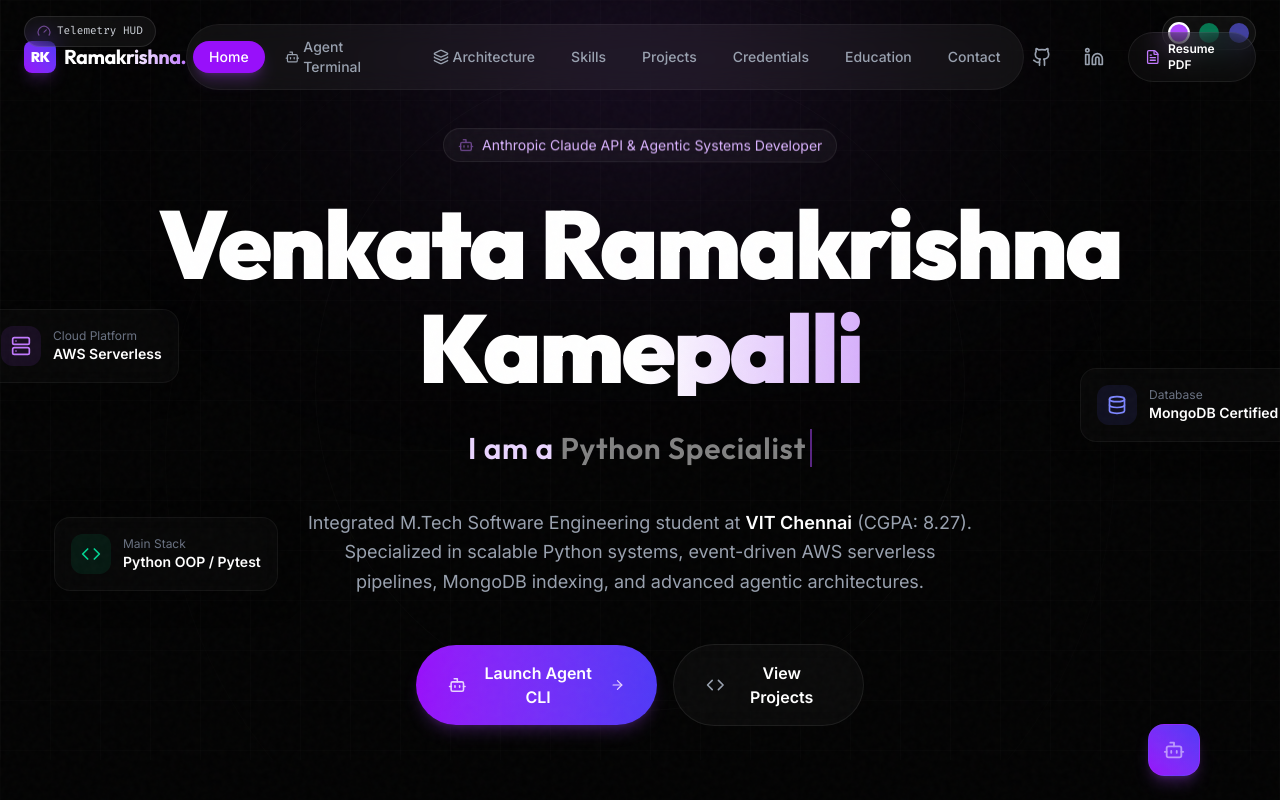
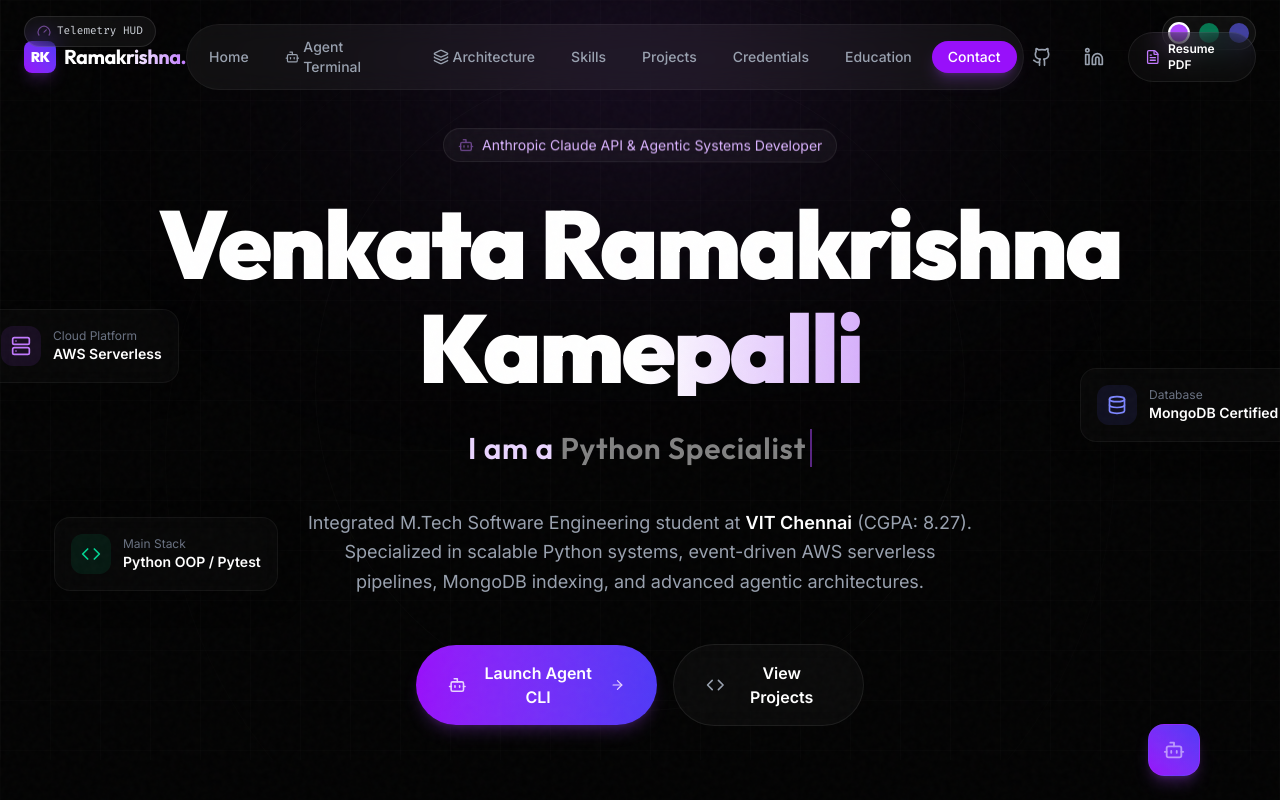
Before and after one commit to Ramakrishna9-R09/ramakrishna-portfolio, a React (Vite) app: page / in a window 1280 px wide. Shown: the top 800 px of the page. Built offline with nearby package versions, Linux system fonts and the light colour scheme.

Commit message:
fix: resolve navigation active scroll highlighting highlight misalignments

```diff
--- a/src/App.tsx
+++ b/src/App.tsx
@@ -37,19 +37,26 @@
 
       // Active Section tracking
       const sections = ['hero', 'agent-terminal', 'architecture-explorer', 'skills', 'projects', 'certifications', 'education', 'contact'];
-      const scrollPosition = window.scrollY + 200; // offset for nav triggers
+      let currentActive = '';
 
       for (const sectionId of sections) {
         const element = document.getElementById(sectionId);
         if (element) {
           const rect = element.getBoundingClientRect();
-          const top = rect.top + window.scrollY;
-          const height = rect.height;
-          if (scrollPosition >= top && scrollPosition < top + height) {
-            setActiveSection(sectionId);
+          // If the section occupies the viewport around the 200px mark from the top
+          if (rect.top <= 200 && rect.bottom > 200) {
+            currentActive = sectionId;
             break;
           }
         }
+      }
+
+      // Check if we are at the very bottom of the page
+      const isAtBottom = window.innerHeight + window.scrollY >= document.documentElement.scrollHeight - 50;
+      if (isAtBottom) {
+        setActiveSection('contact');
+      } else if (currentActive) {
+        setActiveSection(currentActive);
       }
     };
 
```
